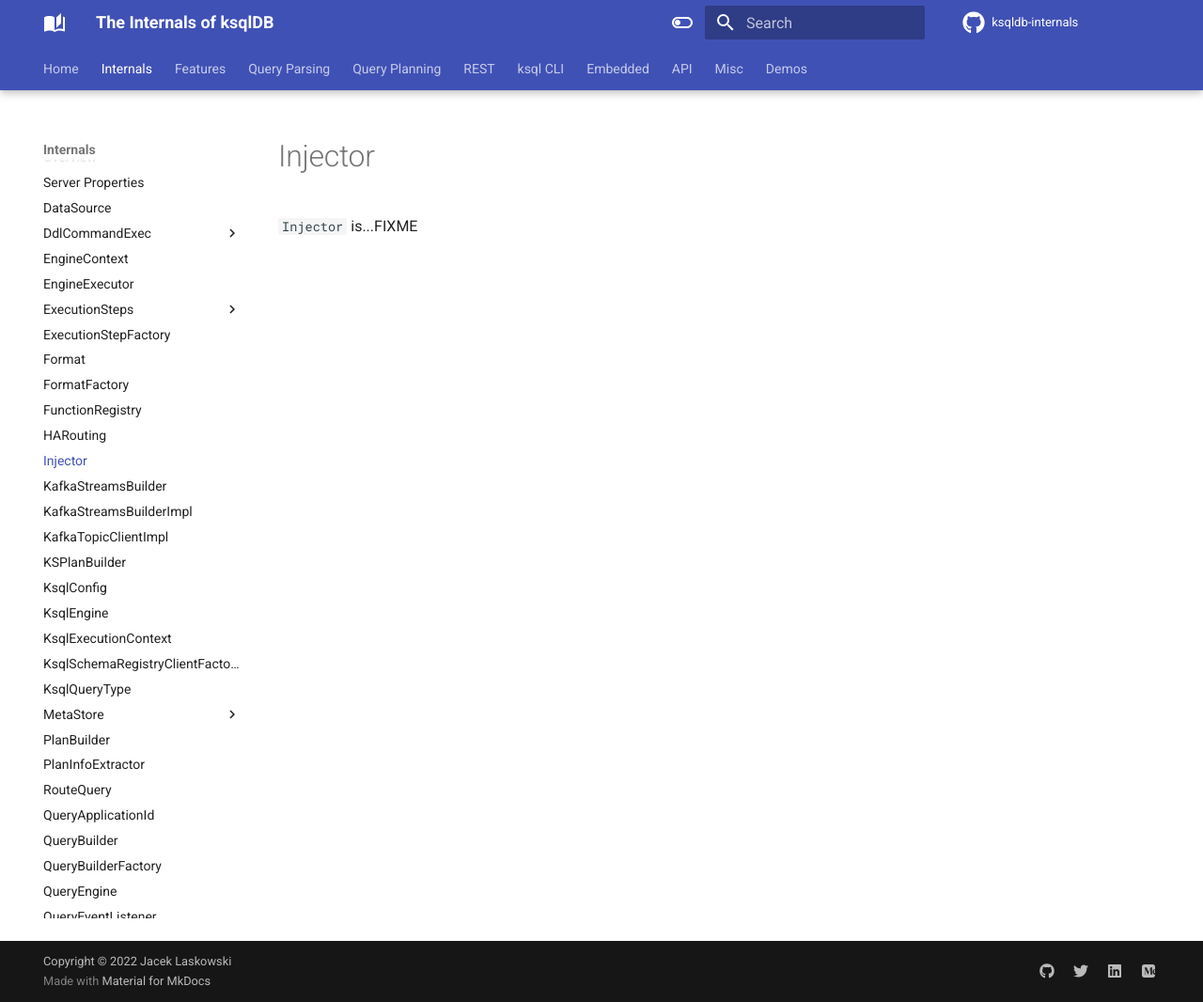
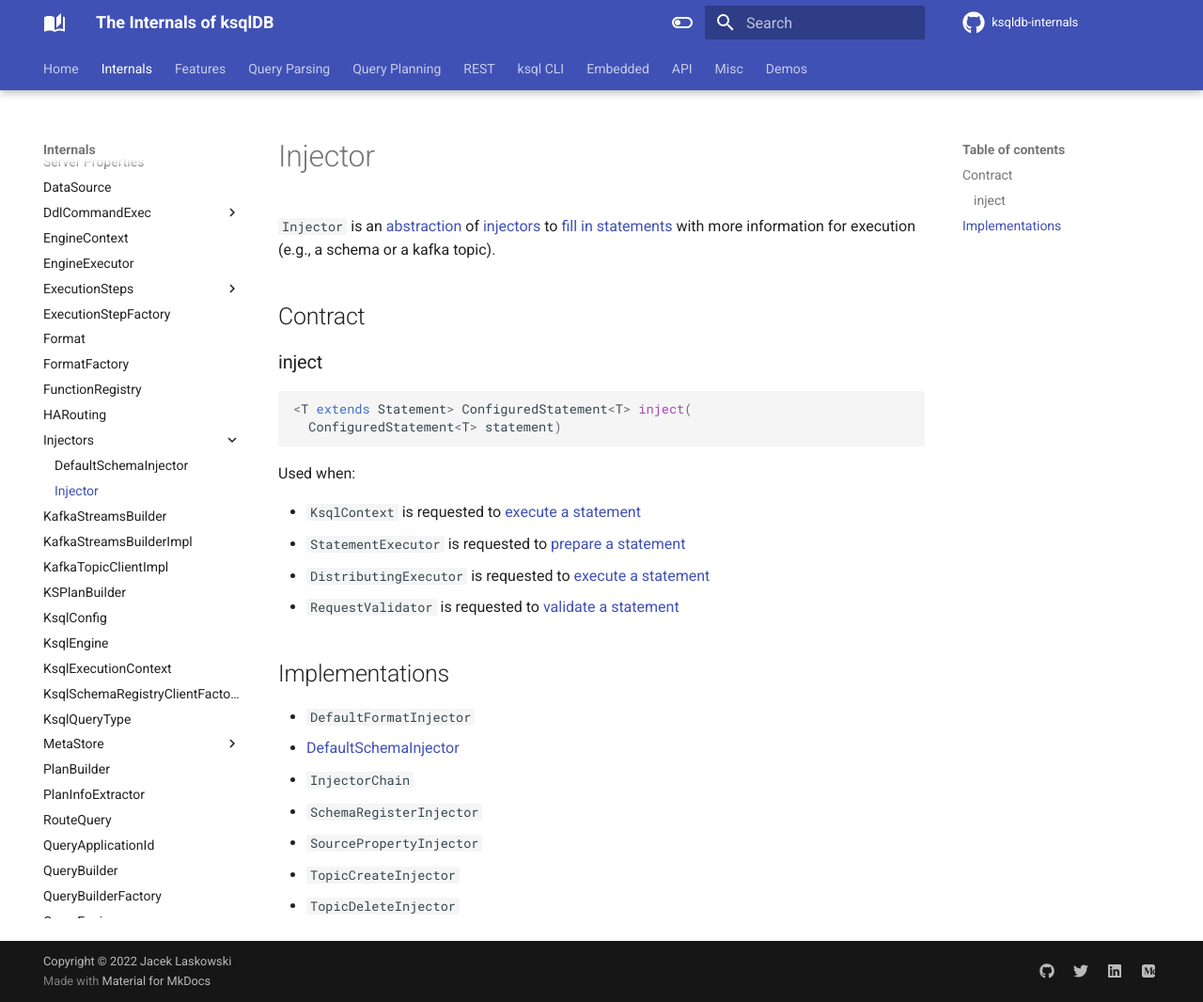
Before and after one commit to japila-books/ksqldb-internals, an MkDocs documentation site: the page built from docs/Injector.md, in a window 1280 px wide and 1066 px high. Shown: the whole window at 94% size. Built offline with MkDocs 1.6.1 and Material for MkDocs 9.7.7, drawn with Linux system fonts in a browser that asks for light colours; comment, search, counter and statistics services are not loaded.

Commit message:
VALUE_SCHEMA_FULL_NAME + Injector

````diff
--- a/docs/Injector.md
+++ b/docs/Injector.md
@@ -1,3 +1,29 @@
 # Injector
 
-`Injector` is...FIXME
+`Injector` is an [abstraction](#contract) of [injectors](#implementations) to [fill in statements](#inject) with more information for execution (e.g., a schema or a kafka topic).
+
+## Contract
+
+### <span id="inject"> inject
+
+```java
+<T extends Statement> ConfiguredStatement<T> inject(
+  ConfiguredStatement<T> statement)
+```
+
+Used when:
+
+* `KsqlContext` is requested to [execute a statement](embedded/KsqlContext.md#execute)
+* `StatementExecutor` is requested to [prepare a statement](rest/StatementExecutor.md#prepare)
+* `DistributingExecutor` is requested to [execute a statement](rest/DistributingExecutor.md#execute)
+* `RequestValidator` is requested to [validate a statement](rest/RequestValidator.md#validate)
+
+## Implementations
+
+* `DefaultFormatInjector`
+* [DefaultSchemaInjector](DefaultSchemaInjector.md)
+* `InjectorChain`
+* `SchemaRegisterInjector`
+* `SourcePropertyInjector`
+* `TopicCreateInjector`
+* `TopicDeleteInjector`
--- a/mkdocs.yml
+++ b/mkdocs.yml
@@ -125,7 +125,9 @@ nav:
     - FormatFactory: FormatFactory.md
     - FunctionRegistry: FunctionRegistry.md
     - HARouting: HARouting.md
-    - Injector: Injector.md
+    - Injectors:
+      - DefaultSchemaInjector: DefaultSchemaInjector.md
+      - Injector: Injector.md
     - KafkaStreamsBuilder: KafkaStreamsBuilder.md
     - KafkaStreamsBuilderImpl: KafkaStreamsBuilderImpl.md
     - KafkaTopicClientImpl: KafkaTopicClientImpl.md
````
Also changed, not shown: docs/DefaultSchemaInjector.md (added, +3 -0 lines), docs/parser/CommonCreateConfigs.md (+13 -1 lines).
